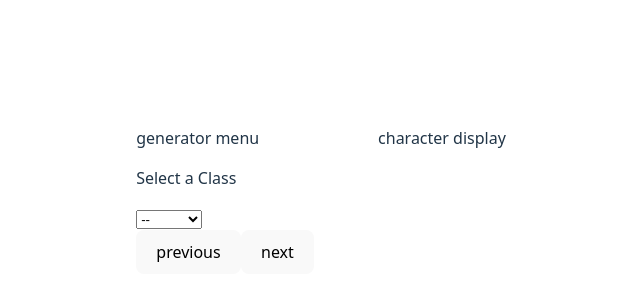
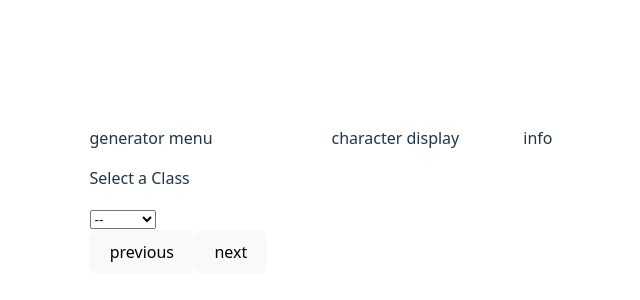
Before and after one commit to tecxh/character-gen, a React (Vite) app: page / in a window 1280 px wide. Shown: the part 208-508 px from the top of the page, without its empty margins (319-959 px from the left). Built offline with nearby package versions, Linux system fonts and the light colour scheme.

Commit message:
switch back to bundler, add 3rd column placeholder

```diff
--- a/src/App.tsx
+++ b/src/App.tsx
@@ -14,6 +14,9 @@ function App() {
         <div>
           <p>character display</p>
         </div>
+        <div>
+          <p>info</p>
+        </div>
       </div>
     </Fragment>
   )
--- a/tsconfig.app.json
+++ b/tsconfig.app.json
@@ -7,14 +7,13 @@
     "module": "ESNext",
     "types": ["vite/client"],
     "skipLibCheck": true,
-
     /* Bundler mode */
-    "moduleResolution": "nodenext",
+    "jsx": "react-jsx",
+    "moduleResolution": "bundler",
     "allowImportingTsExtensions": true,
     "verbatimModuleSyntax": true,
     "moduleDetection": "force",
     "noEmit": true,
-    "jsx": "react-jsx",
 
     /* Linting */
     "strict": true,
```
